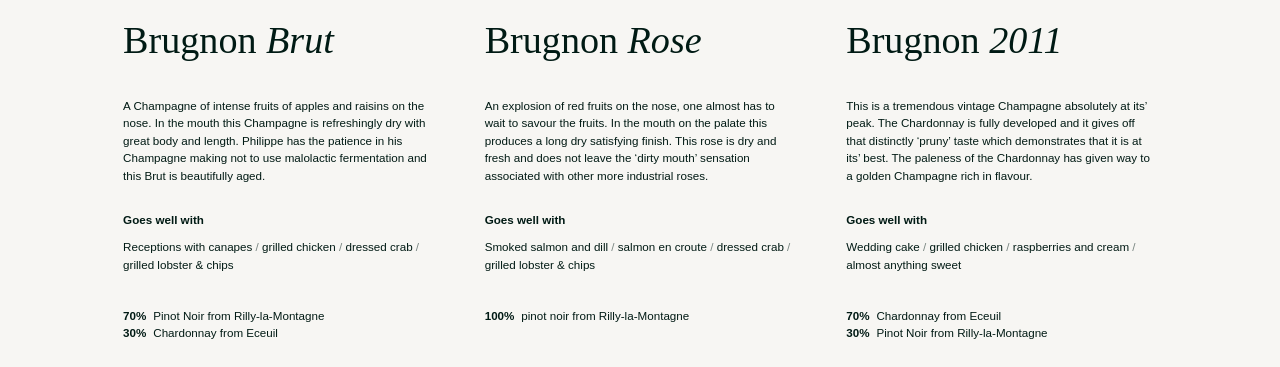
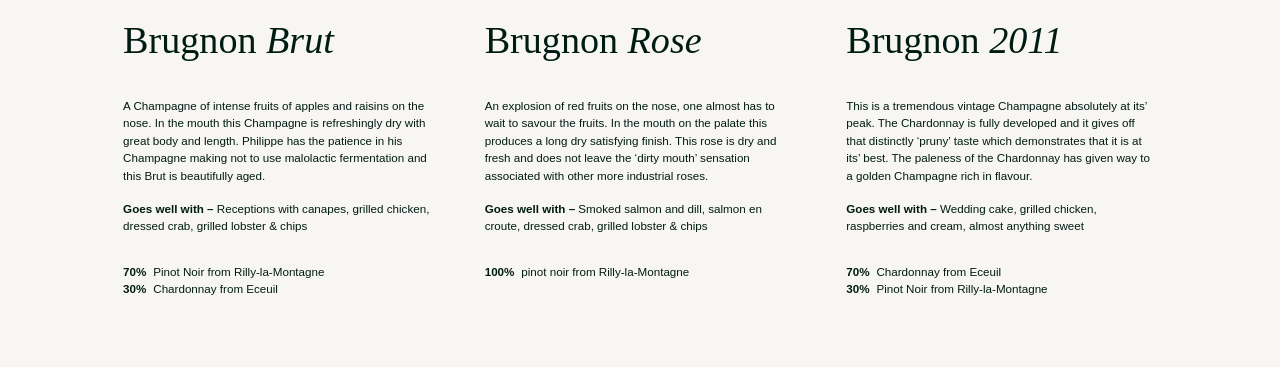
Before and after one commit to JayGeorge/thesybarite_org_static, a PHP site: page /champagne-club.php in a window 1280 px wide. Shown: the part 1501-1868 px from the top of the page. Run offline with PHP 8.4, Linux system fonts and the light colour scheme; some web fonts are replaced.

Commit message:
Champagne Club -- Improve wine section

```diff
--- a/champagne-club.php
+++ b/champagne-club.php
@@ -64,13 +64,7 @@
                     <div class="feature-columns__column">
                         <h3 class="feature-columns__title">Brugnon <em>Brut</em></h3>
                         <p class="feature-columns__description">A Champagne of intense fruits of apples and raisins on the nose. In the mouth this Champagne is refreshingly dry with great body and length. Philippe has the patience in his Champagne making not to use malolactic fermentation and this Brut is beautifully aged.</p>
-                        <h4 class="feature-columns__sub-title">Goes well with</h4>
-                        <ul class="feature-columns__list">
-                            <li>Receptions with canapes</li>
-                            <li>grilled chicken</li>
-                            <li>dressed crab</li>
-                            <li>grilled lobster & chips</li>
-                        </ul>
+                        <p class="feature-columns__description"><strong>Goes well with –</strong> Receptions with canapes, grilled chicken, dressed crab, grilled lobster & chips</p>
                         <ul class="feature-columns__stats">
                             <li><strong>70%</strong> Pinot Noir from Rilly-la-Montagne</li>
                             <li><strong>30%</strong> Chardonnay from Eceuil</li>
@@ -79,13 +73,7 @@
                     <div class="feature-columns__column">
                         <h3 class="feature-columns__title">Brugnon <em>Rose</em></h3>
                         <p class="feature-columns__description">An explosion of red fruits on the nose, one almost has to wait to savour the fruits. In the mouth on the palate this produces a long dry satisfying finish. This rose is dry and fresh and does not leave the ‘dirty mouth’ sensation associated with other more industrial roses.</p>
-                        <h4 class="feature-columns__sub-title">Goes well with</h4>
-                        <ul class="feature-columns__list">
-                            <li>Smoked salmon and dill</li>
-                            <li>salmon en croute</li>
-                            <li>dressed crab</li>
-                            <li>grilled lobster & chips</li>
-                        </ul>
+                        <p class="feature-columns__description"><strong>Goes well with –</strong> Smoked salmon and dill, salmon en croute, dressed crab, grilled lobster & chips</p>
                         <ul class="feature-columns__stats">
                             <li><strong>100%</strong> pinot noir from Rilly-la-Montagne</li>
                         </ul>
@@ -93,13 +81,7 @@
                     <div class="feature-columns__column">
                         <h3 class="feature-columns__title">Brugnon <em>2011</em></h3>
                         <p class="feature-columns__description">This is a tremendous vintage Champagne absolutely at its’ peak. The Chardonnay is fully developed and it gives off that distinctly ‘pruny’ taste which demonstrates that it is at its’ best. The paleness of the Chardonnay has given way to a golden Champagne rich in flavour.</p>
-                        <h4 class="feature-columns__sub-title">Goes well with</h4>
-                        <ul class="feature-columns__list">
-                            <li>Wedding cake</li>
-                            <li>grilled chicken</li>
-                            <li>raspberries and cream</li>
-                            <li>almost anything sweet</li>
-                        </ul>
+                        <p class="feature-columns__description"><strong>Goes well with –</strong> Wedding cake, grilled chicken, raspberries and cream, almost anything sweet</p>
                         <ul class="feature-columns__stats">
                             <li><strong>70%</strong> Chardonnay from Eceuil</li>
                             <li><strong>30%</strong> Pinot Noir from Rilly-la-Montagne</li>
--- a/css/core.css
+++ b/css/core.css
@@ -1093,10 +1093,6 @@ body > div > header > nav > ul > li:nth-child(3) > a {
     max-width: var(--max-width-1);
     margin: auto;
 }
-
-.feature-columns__list li {
-    display: inline-block;
-}
 /* GROUP COMPONENTS / FEATURE COLUMNS / SPACING
 =================================================== */
 .feature-columns {
@@ -1105,12 +1101,8 @@ body > div > header > nav > ul > li:nth-child(3) > a {
     padding-inline-end: var(--spacing-l);
 }
 
-.feature-columns__list {
-    padding-block-end: var(--spacing-m);
-}
-
 .feature-columns__stats {
-    padding-block-end: var(--spacing-m);
+    padding-block-end: var(--spacing-s-2);
 }
 
 .feature-columns--l .feature-columns__description {
@@ -1136,33 +1128,15 @@ body > div > header > nav > ul > li:nth-child(3) > a {
     font-size: var(--font-size-s-x-x-x);
 }
 
-.feature-columns__sub-title {
-    font-family: var(--font-family-main);
-    font-weight: var(--font-family-main-weight-strong);
-    font-size: var(--font-size-s-x);
-    line-height: var(--font-size-m-line-height);
-}
-
 .feature-columns__description {
     font-size: var(--font-size-s-x);
 }
 
-.feature-columns__list {
-    display: inline-block;
-}
-
-.feature-columns__list li:not(:last-child)::after {
-    content: " /";
-    opacity: 0.5;
-}
-
 /* ul*/
-.feature-columns__stats,
-.feature-columns__list {
+.feature-columns__stats {
     list-style: none;
 }
 
-.feature-columns__list,
 .feature-columns__stats {
     font-size: var(--font-size-s-x);
 }
```
